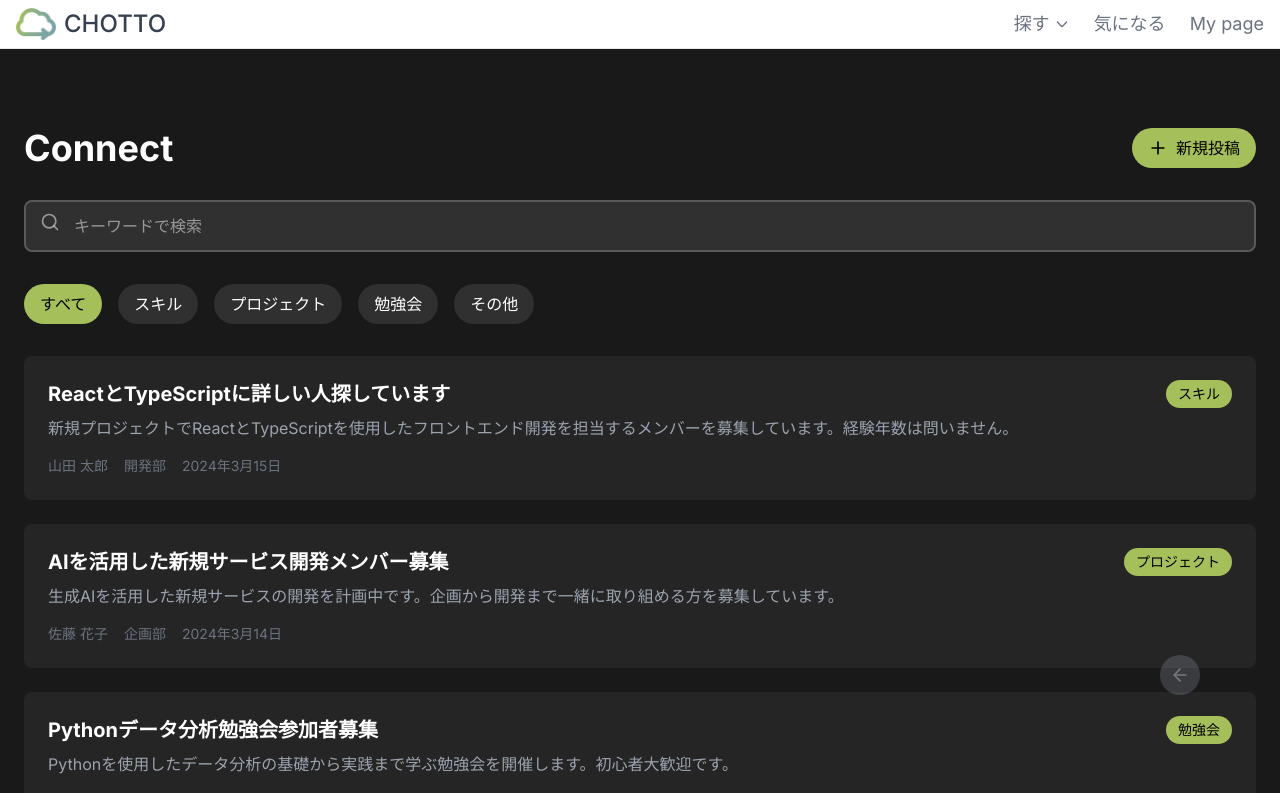
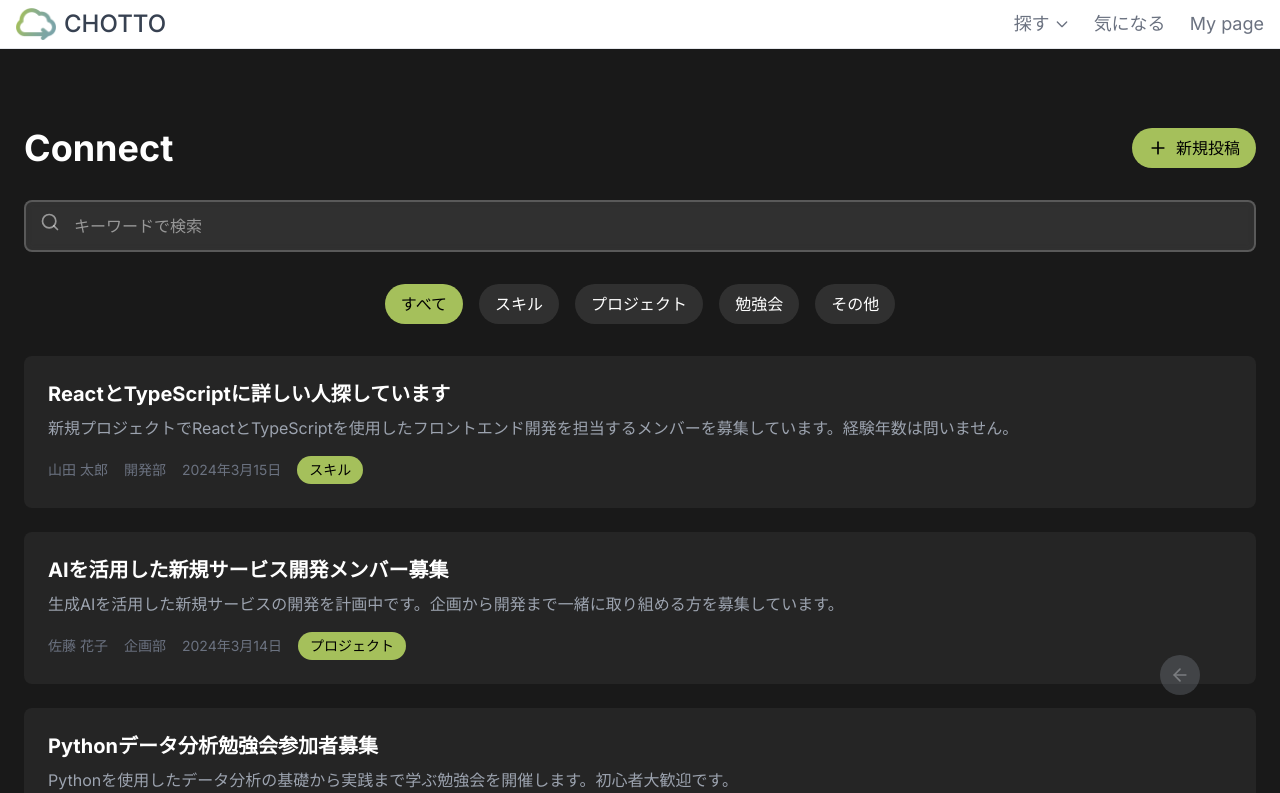
Before and after one commit to akhdymda/top0techfront, a Next.js app: page /connect in a window 1280 px wide. Shown: the top 793 px of the page. Built offline with nearby package versions, Linux system fonts and the light colour scheme.

Commit message:
画像表示変更＋レスポンシブルデザイン

```diff
--- a/next.config.js
+++ b/next.config.js
@@ -12,6 +12,7 @@ const nextConfig = {
         hostname: '**',
       },
     ],
+    domains: ['images.unsplash.com'],
   },
 }
 
--- a/src/app/connect/page.jsx
+++ b/src/app/connect/page.jsx
@@ -95,12 +95,12 @@ export default function Connect() {
             </div>
           </div>
 
-          <div className="flex flex-wrap gap-4 mb-8">
+          <div className="flex flex-wrap gap-4 mb-8 justify-center">
             {tabs.map(tab => (
               <button
                 key={tab.id}
                 onClick={() => setActiveTab(tab.id)}
-                className={`px-4 py-2 rounded-full transition-colors ${
+                className={`px-4 py-2 rounded-full transition-colors whitespace-nowrap ${
                   activeTab === tab.id
                     ? 'bg-[#A5C05B] text-black'
                     : 'bg-white/10 hover:bg-white/20'
@@ -118,18 +118,18 @@ export default function Connect() {
                 className="p-6 bg-white/5 rounded-lg hover:bg-white/10 transition-colors"
               >
                 <div className="flex items-start justify-between">
-                  <div>
+                  <div className="flex-1">
                     <h3 className="text-xl font-bold mb-2">{post.title}</h3>
                     <p className="text-gray-400 mb-4">{post.description}</p>
                     <div className="flex items-center gap-4 text-sm text-gray-500">
                       <span>{post.author}</span>
                       <span>{post.department}</span>
                       <span>{post.date}</span>
+                      <span className="px-3 py-1 bg-[#A5C05B] text-black text-sm rounded-full">
+                        {tabs.find(t => t.id === post.category)?.name}
+                      </span>
                     </div>
                   </div>
-                  <span className="px-3 py-1 bg-[#A5C05B] text-black text-sm rounded-full">
-                    {tabs.find(t => t.id === post.category)?.name}
-                  </span>
                 </div>
               </div>
             ))}
--- a/src/app/search/page.jsx
+++ b/src/app/search/page.jsx
@@ -3,6 +3,7 @@
 import { useState, useEffect } from 'react';
 import { useRouter } from 'next/navigation';
 import Link from 'next/link';
+import Image from 'next/image';
 import { ArrowDown, ArrowUpRight, Search as SearchIcon, Sparkles, Cloud } from 'lucide-react';
 import Header from '../../components/Header';
 import Footer from '../../components/Footer';
@@ -205,22 +206,22 @@ export default function Search() {
               <Cloud className="w-5 h-5 md:w-7 md:h-7" />
               ふわっと探す
             </button>
-            <div className="flex flex-col md:flex-row gap-4 md:gap-12 w-full md:w-auto">
+            <div className="flex flex-col md:flex-row gap-4 md:gap-12 w-full md:w-auto justify-center items-center">
               <a
                 href="/search/skill"
-                className="w-80 px-8 py-3 bg-[#A5C05B] text-white rounded-full hover:opacity-90 transition-opacity font-sans-jp text-center whitespace-nowrap"
+                className="w-full md:w-80 px-8 py-3 bg-[#A5C05B] text-white rounded-full hover:opacity-90 transition-opacity font-sans-jp text-center whitespace-nowrap"
               >
                 スキルから探す人はこちら
               </a>
               <a
                 href="search/department"
-                className="w-80 px-8 py-3 bg-[#7BA4A8] text-white rounded-full hover:opacity-90 transition-opacity font-sans-jp text-center whitespace-nowrap"
+                className="w-full md:w-80 px-8 py-3 bg-[#7BA4A8] text-white rounded-full hover:opacity-90 transition-opacity font-sans-jp text-center whitespace-nowrap"
               >
                 部署から探す人はこちら
               </a>
               <a
                 href="/books"
-                className="w-80 px-8 py-3 bg-[#D09683] text-white rounded-full hover:opacity-90 transition-opacity font-sans-jp text-center whitespace-nowrap"
+                className="w-full md:w-80 px-8 py-3 bg-[#D09683] text-white rounded-full hover:opacity-90 transition-opacity font-sans-jp text-center whitespace-nowrap"
               >
                 読書仲間から探す人はこちら
               </a>
@@ -268,14 +269,20 @@ export default function Search() {
             </div>
             <div className="relative h-[300px] md:h-[600px] overflow-hidden rounded-2xl">
               {sections.map((section, index) => (
-                <img
+                <div
                   key={section.title}
-                  src={section.image}
-                  alt={section.title}
-                  className={`absolute inset-0 w-full h-full object-cover transition-all duration-700 ${
+                  className={`absolute inset-0 w-full h-full transition-all duration-700 ${
                     activeSection === index ? 'opacity-100' : 'opacity-0'
                   }`}
-                />
+                >
+                  <Image
+                    src={section.image}
+                    alt={section.title}
+                    fill
+                    className="object-cover"
+                    priority={index === 0}
+                  />
+                </div>
               ))}
             </div>
           </div>
```
